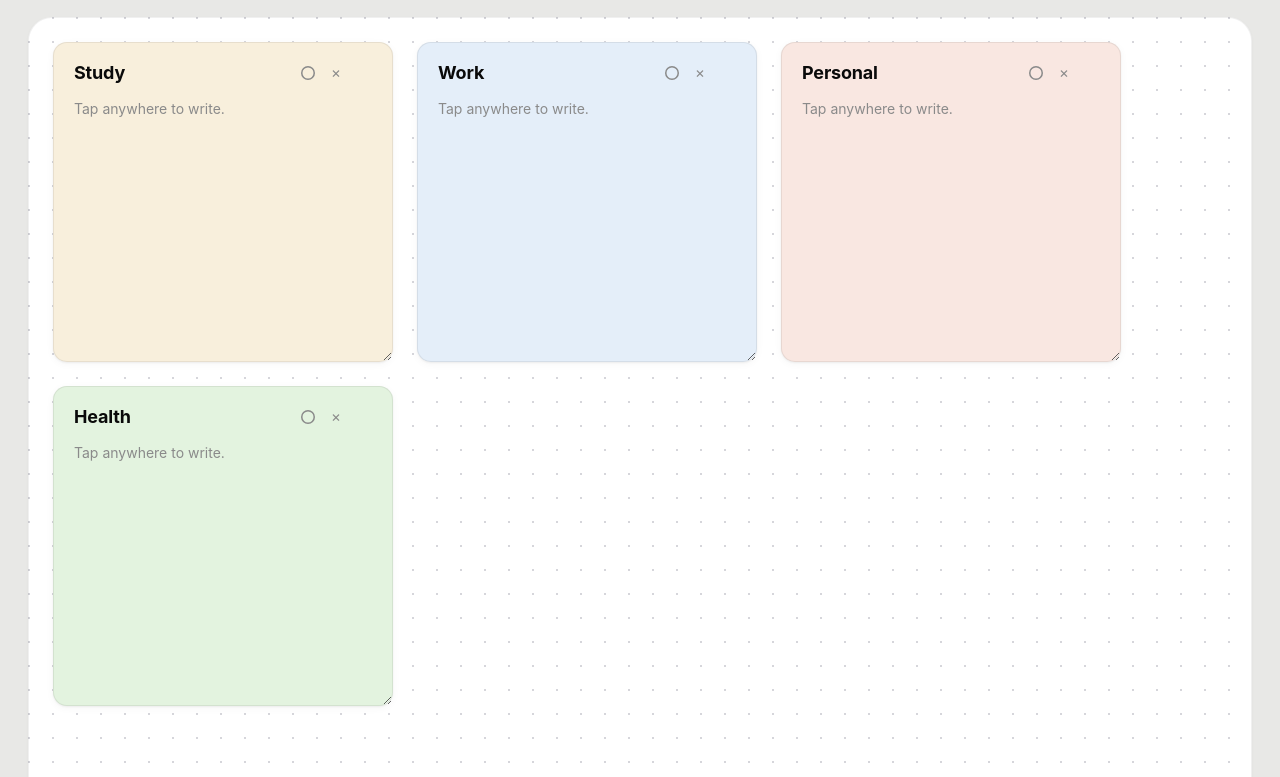
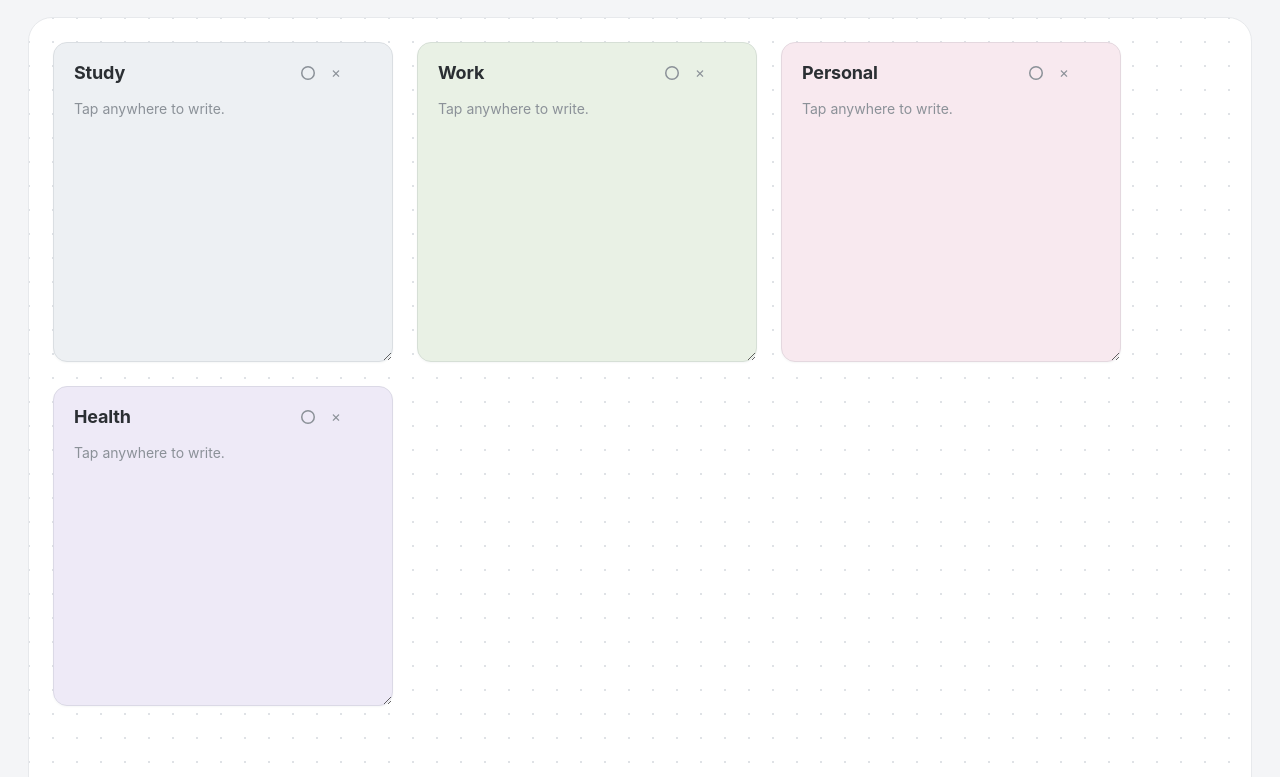
Before and after one commit to omidiz/life, a plain HTML site: page index.html in a window 1280 px wide. Shown: the part 149-926 px from the top of the page. Drawn offline with Linux system fonts and the light colour scheme.

Commit message:
Colours from the reference picture
Very light cool-gray margins, a white dotted canvas, and soft cards in
blue-gray, sage, rose and lavender with matching borders and charcoal
text. New boards pick colours in that order. The black bar stays.

```diff
--- a/app.js
+++ b/app.js
@@ -16,7 +16,7 @@
   const boardIdFor = name => 'b-' + String(name).trim().toLowerCase().replace(/\s+/g, '-');
 
   const DEFAULT_BOARDS = ['Study', 'Work', 'Personal', 'Health'];
-  const COLORS = ['sand', 'mist', 'clay', 'sage', 'lilac', 'stone', 'grey', 'white'];
+  const COLORS = ['grey', 'sage', 'clay', 'lilac', 'mist', 'sand', 'stone', 'white'];
   const colorFor = i => COLORS[i % (COLORS.length - 1)];
   const defaults = () => ({
     boards: DEFAULT_BOARDS.map((name, i) => ({ id: boardIdFor(name), name, order: i, color: colorFor(i), updated: 0 })),
--- a/style.css
+++ b/style.css
@@ -4,20 +4,20 @@
   --muted: #8a8a8a;
   --line: #e4e4e4;
   --soft: #f5f5f5;
-  --page: #e8e8e6;
+  --page: #f4f5f7;
   --panel: #ffffff;
-  --dots: #d6d6db;
-  --ink: #4a4d55;
+  --dots: #dfe2e6;
+  --ink: #4b5259;
   --card-line: rgba(0,0,0,.07);
   --rule: rgba(0,0,0,.07);
   /* neutral board colours */
-  --c-grey: #eef0f3;
-  --c-sand: #f8efdc;
-  --c-sage: #e3f3df;
-  --c-mist: #e4eef9;
-  --c-clay: #f9e7e1;
-  --c-stone: #f0eee9;
-  --c-lilac: #eee8fb;
+  --c-grey: #edf0f3;
+  --c-sand: #f6f0e3;
+  --c-sage: #e9f1e5;
+  --c-mist: #e8eff7;
+  --c-clay: #f8e9ef;
+  --c-stone: #f1efeb;
+  --c-lilac: #eeeaf7;
   --c-white: #ffffff;
   color-scheme: light;
 }
@@ -352,3 +352,9 @@ html { scroll-padding-top: 76px; }
 .boards { border: 1px solid rgba(0,0,0,.06); border-radius: 24px; box-shadow: 0 1px 3px rgba(0,0,0,.04); }
 :root.dark .boards { border-color: rgba(255,255,255,.06); }
 @media (max-width: 640px) { .boards { border-radius: 20px; } }
+
+/* ============ colours from the reference picture ============ */
+:root:not(.dark) { --fg: #2b2f33; --muted: #8b9198; }
+.board { border: 1px solid color-mix(in srgb, var(--board), #1b2a3a 9%); box-shadow: 0 1px 2px rgba(30,40,50,.04); }
+.board-name { color: var(--fg); }
+.boards { border-color: #e7e9ec; box-shadow: none; }
--- a/sw.js
+++ b/sw.js
@@ -1,6 +1,6 @@
 // Offline support: always ask the server for the newest files first (bypassing the
 // browser's 10-minute HTTP cache), and fall back to the saved copy when offline.
-const CACHE = 'life-v14';
+const CACHE = 'life-v15';
 const FILES = ['./', 'index.html', 'style.css', 'app.js', 'manifest.json', 'icon.svg', 'icon-192.png', 'icon-512.png'];
 
 self.addEventListener('install', e => {
```
Also changed, not shown: manifest.json.
